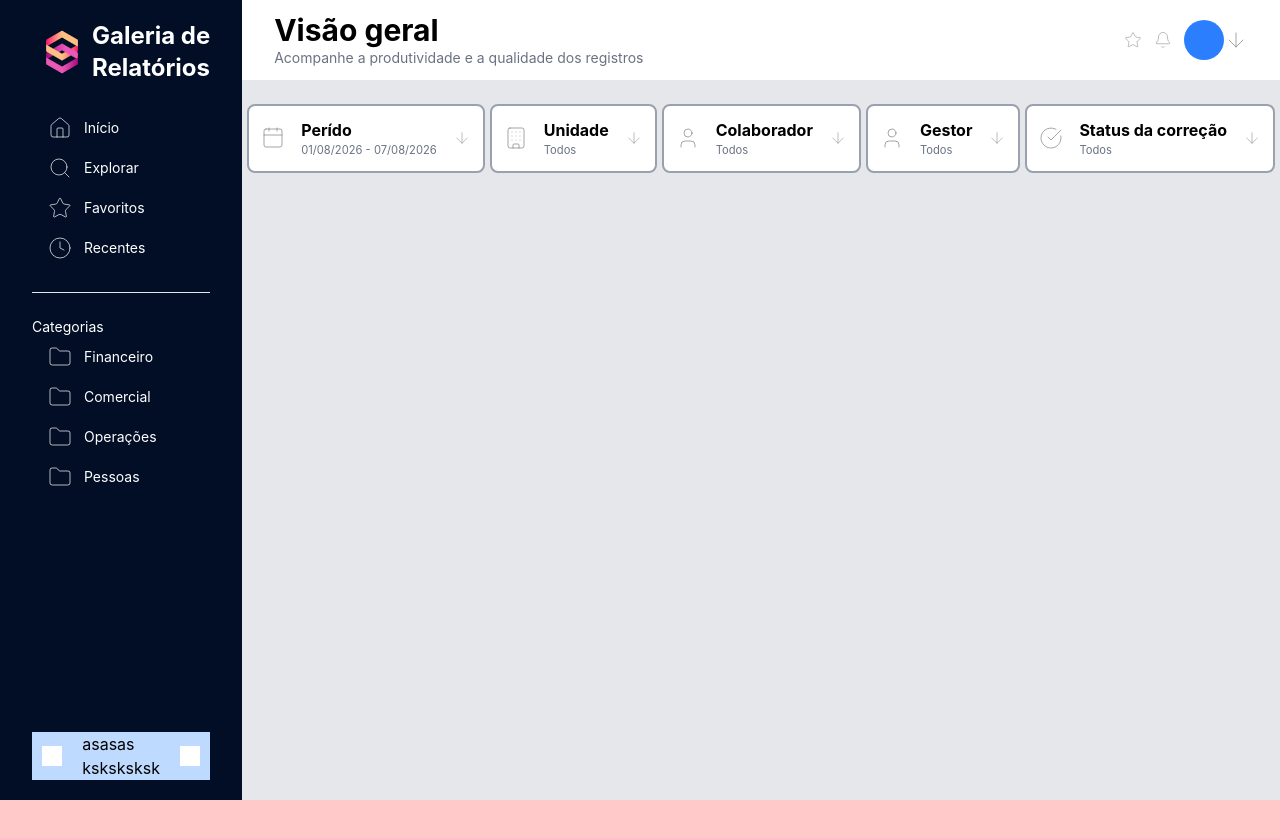
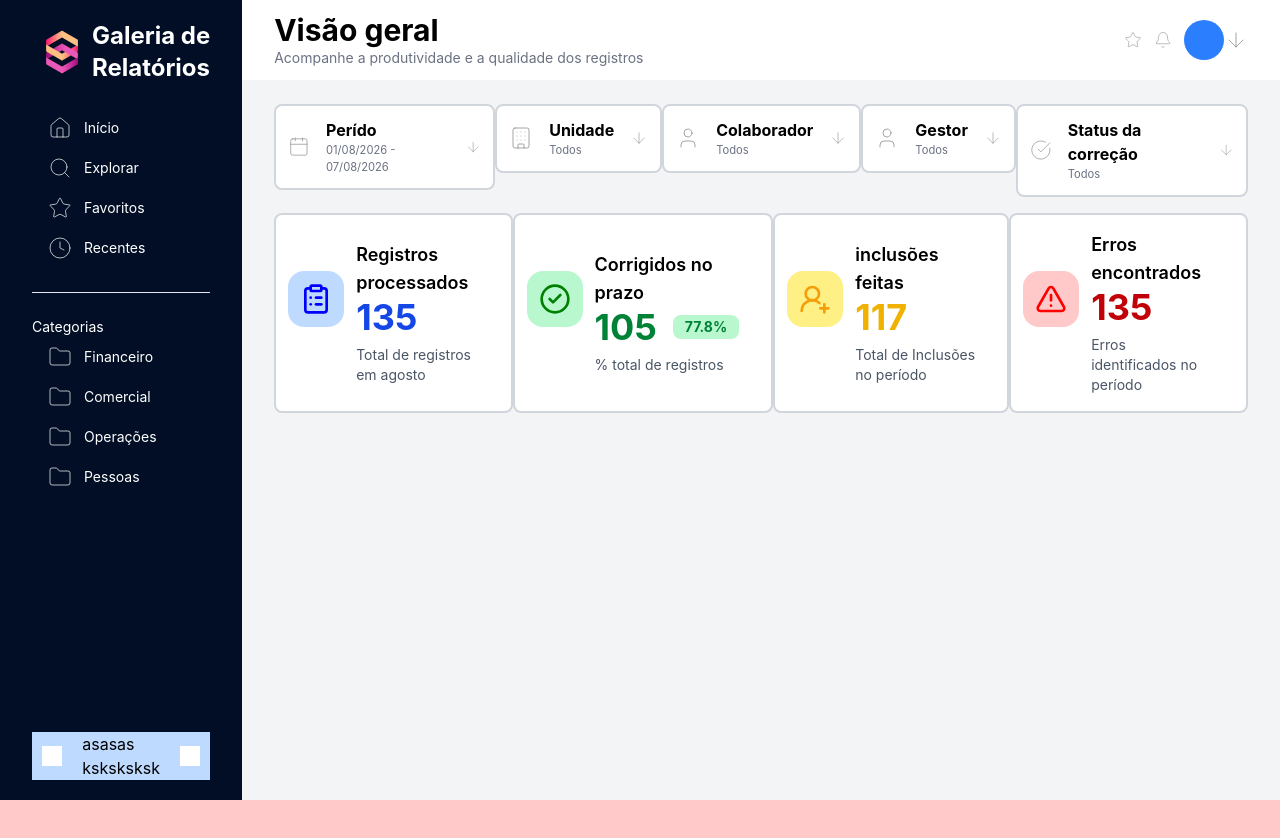
Before and after one commit to matheusnoronhasilvawork-ops/DashBoards, a React (Vite) app: page / in a window 1280 px wide. Shown: the top 838 px of the page. Built offline with nearby package versions, Linux system fonts and the light colour scheme.

Commit message:
feat: initializing info cards

```diff
--- a/src/Dashboard.tsx
+++ b/src/Dashboard.tsx
@@ -1,4 +1,4 @@
-import { House, Search, Star, Clock, Folder, Bell, ArrowBigDown, ArrowDown, ArrowDown10, ArrowDownIcon, ArrowDownNarrowWide, ArrowDownToLine, ArrowDownWideNarrow, DollarSign, BaggageClaim, GitGraph, Database, ArrowRight, Calendar, Building, User, User2, CircleCheck, CircleCheckBig } from 'lucide-react'
+import { House, Search, Star, Clock, Folder, Bell, ArrowBigDown, ArrowDown, ArrowDown10, ArrowDownIcon, ArrowDownNarrowWide, ArrowDownToLine, ArrowDownWideNarrow, DollarSign, BaggageClaim, GitGraph, Database, ArrowRight, Calendar, Building, User, User2, CircleCheck, CircleCheckBig, Clipboard, ClipboardList, UserPlus, UserPlus2, FileWarning, Watch, TriangleAlert } from 'lucide-react'
 import tabletImage from './assets/image-removebg-preview.png'
 import logo from './assets/logo.png'
 
@@ -76,9 +76,9 @@ export default function Dashboard() {
                         </div>
                     </header>
                     <main className='flex grow flex-col'>
-                        <div className="h-full pt-6 bg-gray-200 flex flex-row">
-                            <div className="flex flex-row w-full justify-evenly">
-                                <div className="h-fit bg-white border-2 border-gray-400 items-center gap-4 rounded-lg flex flex-row p-3">
+                        <div className="h-full gap-4 pt-6 bg-gray-100 flex flex-col px-8">
+                            <div className="flex flex-row w-full justify-between">
+                                <div className="h-fit bg-white border-2 border-gray-300 items-center gap-4 rounded-lg flex flex-row p-3">
                                     <Calendar color='gray' size={24} strokeWidth={0.7} />
                                     <div className='flex flex-col'>
                                         <h3 className='font-bold text-md'>Perído</h3>
@@ -86,7 +86,7 @@ export default function Dashboard() {
                                     </div>
                                     <ArrowDown color='gray' size={18} strokeWidth={0.7} />
                                 </div>
-                                <div className="h-fit bg-white border-2 border-gray-400 items-center gap-4 rounded-lg flex flex-row p-3">
+                                <div className="h-fit bg-white border-2 border-gray-300 items-center gap-4 rounded-lg flex flex-row p-3">
                                     <Building color='gray' size={24} strokeWidth={0.7} />
                                     <div className='flex flex-col'>
                                         <h3 className='font-bold text-md'>Unidade</h3>
@@ -94,7 +94,7 @@ export default function Dashboard() {
                                     </div>
                                     <ArrowDown color='gray' size={18} strokeWidth={0.7} />
                                 </div>
-                                <div className="h-fit bg-white border-2 border-gray-400 items-center gap-4 rounded-lg flex flex-row p-3">
+                                <div className="h-fit bg-white border-2 border-gray-300 items-center gap-4 rounded-lg flex flex-row p-3">
                                     <User color='gray' size={24} strokeWidth={0.7} />
                                     <div className='flex flex-col'>
                                         <h3 className='font-bold text-md'>Colaborador</h3>
@@ -102,7 +102,7 @@ export default function Dashboard() {
                                     </div>
                                     <ArrowDown color='gray' size={18} strokeWidth={0.7} />
                                 </div>
-                                <div className="h-fit bg-white border-2 border-gray-400 items-center gap-4 rounded-lg flex flex-row p-3">
+                                <div className="h-fit bg-white border-2 border-gray-300 items-center gap-4 rounded-lg flex flex-row p-3">
                                     <User color='gray' size={24} strokeWidth={0.7} />
                                     <div className='flex flex-col'>
                                         <h3 className='font-bold text-md'>Gestor</h3>
@@ -110,13 +110,60 @@ export default function Dashboard() {
                                     </div>
                                     <ArrowDown color='gray' size={18} strokeWidth={0.7} />
                                 </div>
-                                <div className="h-fit bg-white border-2 border-gray-400 items-center gap-4 rounded-lg flex flex-row p-3">
+                                <div className="h-fit bg-white border-2 border-gray-300 items-center gap-4 rounded-lg flex flex-row p-3">
                                     <CircleCheckBig color='gray' size={24} strokeWidth={0.7} />
                                     <div className='flex flex-col'>
                                         <h3 className='font-bold text-md'>Status da correção</h3>
                                         <h4 className='text-gray-500 text-[0.7rem]'>Todos</h4>
                                     </div>
                                     <ArrowDown color='gray' size={18} strokeWidth={0.7} />
+                                </div>
+                            </div>
+                            <div className='flex flex-row w-full justify-between'>
+                                <div className='flex flex-row border-2 gap-3 bg-white items-center pl-3 pr-8 py-4 rounded-lg border-gray-300'>
+                                    <div className='flex mb-7 items-center h-fit p-3 justify-center bg-blue-200 rounded-2xl'>
+                                        <ClipboardList color='blue' size={32} strokeWidth={2} />
+                                    </div>
+                                    <div className='flex flex-col'>
+                                        <h2 className='text-lg font-semibold'>Registros processados</h2>
+                                        <h1 className='text-4xl font-bold text-blue-700'>135</h1>
+                                        <h3 className='text-sm text-gray-600 mt-2'>Total de registros em agosto</h3>
+                                    </div>
+                                </div>
+                                <div className='flex flex-row border-2 gap-3 bg-white items-center pl-3 pr-8 py-4 rounded-lg border-gray-300'>
+                                    <div className='flex mb-7 items-center h-fit p-3 justify-center bg-green-200 rounded-2xl'>
+                                        <CircleCheck color='green' size={32} strokeWidth={2} />
+                                    </div>
+                                    <div className='flex flex-col'>
+                                        <h2 className='text-lg font-semibold'>Corrigidos no prazo</h2>
+                                        <div className='flex flex-row items-center gap-4'>
+                                            <h1 className='text-4xl font-bold text-green-700'>105</h1>
+                                            <div className='flex bg-green-200 px-3 py-0.5 rounded-lg'>
+                                                <span className='text-green-700 text-sm font-bold'>77.8%</span>
+                                            </div>
+                                        </div>
+                                        <h3 className='text-sm text-gray-600 mt-2'>% total de registros</h3>
+                                    </div>
+                                </div>
+                                <div className='flex flex-row border-2 gap-3 bg-white items-center pl-3 pr-8 py-4 rounded-lg border-gray-300'>
+                                    <div className='flex mb-7 items-center h-fit p-3 justify-center bg-yellow-200 rounded-2xl'>
+                                        <UserPlus2 color='#f59e0b' size={32} strokeWidth={2} />
+                                    </div>
+                                    <div className='flex flex-col'>
+                                        <h2 className='text-lg font-semibold'>inclusões feitas</h2>
+                                        <h1 className='text-4xl font-bold text-yellow-500'>117</h1>
+                                        <h3 className='text-sm text-gray-600 mt-2'>Total de Inclusões no período</h3>
+                                    </div>
+                                </div>
+                                <div className='flex flex-row border-2 gap-3 bg-white items-center pl-3 pr-8 py-4 rounded-lg border-gray-300'>
+                                    <div className='flex mb-7 items-center h-fit p-3 justify-center bg-red-200 rounded-2xl'>
+                                        <TriangleAlert color='red' size={32} strokeWidth={2} />
+                                    </div>
+                                    <div className='flex flex-col'>
+                                        <h2 className='text-lg font-semibold'>Erros encontrados</h2>
+                                        <h1 className='text-4xl font-bold text-red-700'>135</h1>
+                                        <h3 className='text-sm text-gray-600 mt-2'>Erros identificados no período</h3>
+                                    </div>
                                 </div>
                             </div>
                         </div>
```
